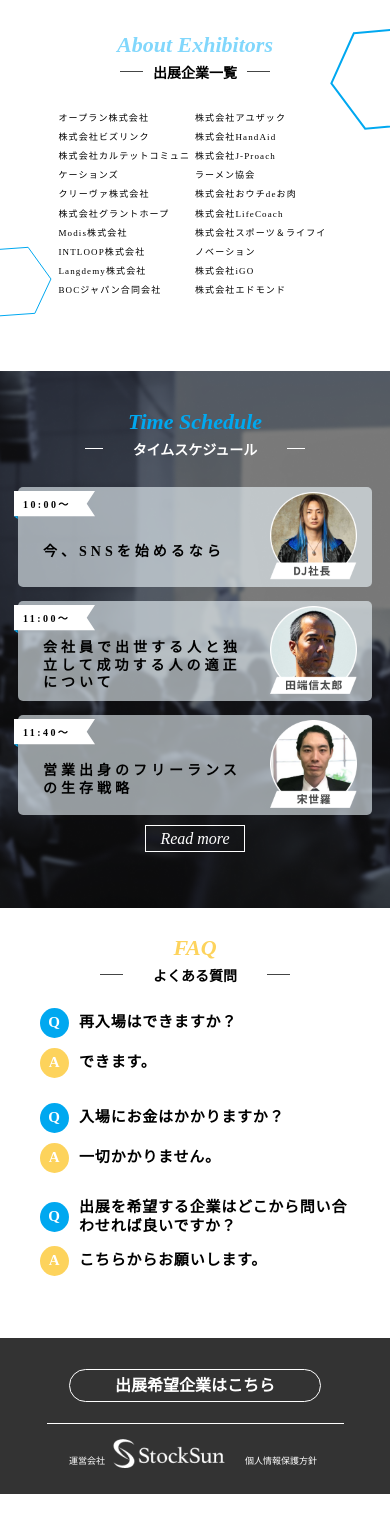
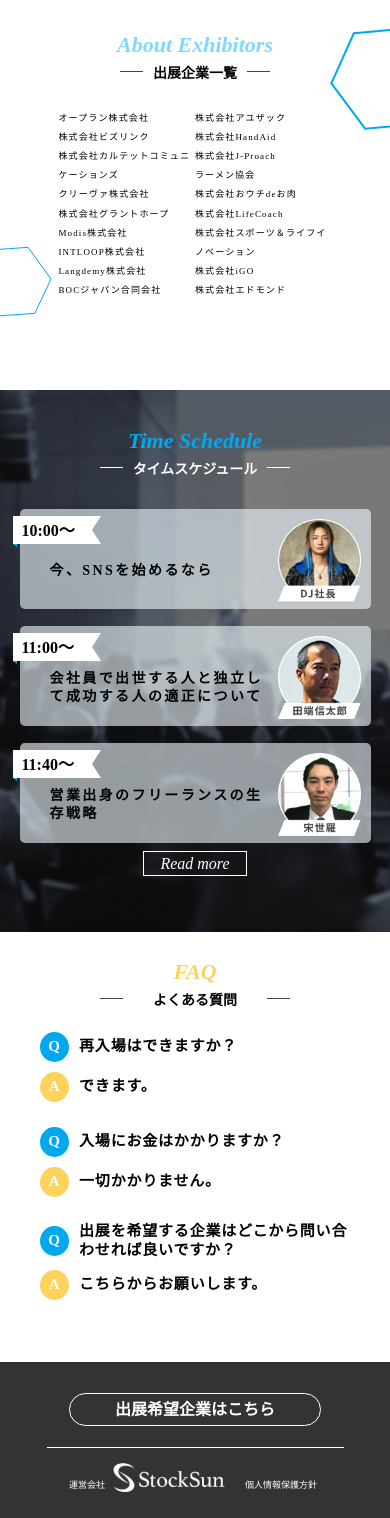
Before and after one commit to watanabe-takaichi/LP_homework6, a PHP site: page / in a window 390 px wide. Shown: the part 2551-4069 px from the top of the page. Before the commit the page ends 4045 px from the top, so only its background shows below. Run offline with PHP 8.4, Linux system fonts and the light colour scheme.

Commit message:
【12回目コミット】 ・タイムスケジュールレスポンシブのレイアウト調整（コードの量を減らす）

```diff
--- a/css/style.css
+++ b/css/style.css
@@ -566,7 +566,7 @@
   border: 1px solid #FFF;
   color: #FFF;
   cursor: pointer;
-  padding: 4px 14px;
+  padding: 3px 16px;
   font-style: italic;
 }
 
@@ -1118,34 +1118,13 @@
   font-size: 14px;
 }
 
-  /* タイムスケジュール */
-.schedule {
-  padding: 86px 0 50px;
-}
-
-.schedule_wrap {
-  margin-top: 42px;
-}
-
+  /*↓↓↓↓↓↓ タイムスケジュール ↓↓↓↓↓↓*/
 .schedule_wrap_card {
   margin-top: 16px;
   padding: 0 8px;
   height: auto;
 }
 
-.schedule_wrap_card_date {
-  background-color: rgba(241, 251, 255, 0.6);
-  border-radius: 5px;
-  padding: 20px;
-  position: relative;
-}
-
-.schedule_wrap_card_date .schedule_img {
-  position: absolute;
-  left: -4px;
-  top: 10px;
-}
-
 .schedule_wrap_card_date p {
   position: absolute;
   left: 5px;
@@ -1153,26 +1132,6 @@
   font-weight: 700;
 }
 
-.schedule_wrap_card_contents_images {
-  height: 130px;
-}
-
-.schedule_wrap_card_contents_images .face_img1 {
-  width:auto;
-  height:auto;
-  max-width:100%;
-  max-height:100%;
-  padding-top: 30px;
-}
-
-.schedule_wrap_card_contents_images .face_img2 {
-  width:auto;
-  height:auto;
-  max-width: 100%;
-  max-height: 85%;
-  padding: 23px 0;
-}
-
 .schedule_wrap_card_contents_detail {
   font-size: 1.2rem;
   margin-top: 10px;
@@ -1180,19 +1139,14 @@
   align-items: center;
   height: 80px;
 }
+
+  /*↑↑↑↑↑↑↑ タイムスケジュール ↑↑↑↑↑↑↑*/
 
 .footer .limit {
   max-width: 960px;
   margin: 0 auto;
   padding: 0;
 }
-
-}
-
-@media screen and (max-width: 980px) {
-  .schedule_wrap_card {
-    width: 30%;
-  }
 }
 
 @media screen and (max-width: 900px) {
@@ -1465,55 +1419,24 @@
 }
 
 
-/* タイムスケジュール */
-.schedule {
-  padding: 86px 0 50px;
-}
-
-.schedule_wrap {
-  margin-top: 42px;
-}
-
+  /*↓↓↓↓↓↓ タイムスケジュール ↓↓↓↓↓↓*/
 .schedule_wrap_card {
-  /* width: 42%; */
   margin-top: 16px;
-  padding: 0 20px;
+  padding: 0 10px;
+  width: 250px;
   height: auto;
 }
 
-.schedule_wrap_card_date {
-  background-color: rgba(241, 251, 255, 0.6);
-  border-radius: 5px;
-  padding: 20px;
-  position: relative;
-}
-
-.schedule_wrap_card_date .schedule_img {
-  position: absolute;
-  left: -4px;
-  top: 10px;
-}
-
 .schedule_wrap_card_contents_images img {
-  width: auto;
-  height: auto;
-  max-width: 100%;
   max-height: 80%;
   padding-top: 23px;
 }
 
 .schedule_wrap_card_contents_images .face_img1 {
-  width:auto;
-  height:auto;
-  max-width:100%;
-  max-height:100%;
-  padding-top: 40px;
+  padding-top: 32px;
 }
 
 .schedule_wrap_card_contents_images .face_img2 {
-  width:auto;
-  height:auto;
-  max-width: 100%;
   max-height: 80%;
   padding: 23px 0 0;
 }
@@ -1580,115 +1502,139 @@
     display: none;
   }
 
-    /* タイムスケジュール */
+/*↓↓↓↓↓↓ タイムスケジュール ↓↓↓↓↓↓*/
 .schedule {
-  padding: 86px 0 50px;
+  padding: 38px 0 20px;
+}
+
+.schedule .subtitle::before,
+.schedule .subtitle::after {
+  background-color: #fff; /* 横線の色 */
+  content: "";
+  height: 1px; /* 横線の高さ */
+  width: 23px; /* 横線の長さ */
+}
+.schedule .subtitle::before {
+  margin-right: 10px; /* 文字との余白 */
+}
+.schedule .subtitle::after {
+  margin-left: 10px; /* 文字との余白 */
 }
 
 .schedule_wrap {
-  margin-top: 42px;
-  max-height: 480px;
+  margin-top: 14px;
+  max-height: 410px;
 }
 
 .schedule_wrap_card {
-  width: 100%;
-  margin-top: 16px;
-  padding: 0 26px;
+  margin: 17px 0 0;
+  padding: 0;
+  width: 90%;
 }
 
 .schedule_wrap_card_date {
-  padding: 15px 10px;
-  position: relative;
+  padding: 0;
 }
 
 .schedule_wrap_card_date .schedule_img {
   position: absolute;
-  left: -4px;
-  top: 10px;
+  left: -7px;
+  top: 7px;
 }
 
 .schedule_wrap_card_date p {
+  left: 2px;
+  top: 8px;
+}
+
+.schedule_wrap_card_contents_images img {
   position: absolute;
-  left: 5px;
-  top: 11px;
-  font-weight: 700;
+  top: -13px;
+  right: 10px;
+  max-width:100%;
+  max-height:85%;
 }
 
 .schedule_wrap_card_contents {
   display: flex;
-  flex-direction: row-reverse;
-  justify-content: space-between;
-  align-items: flex-start;
-}
-
-.schedule_wrap_card_contents_images {
-  height: 90px;
-}
-
-.schedule_wrap_card_contents_images img {
-  width: auto;
-  height: auto;
-  max-width: 100%;
-  max-height: 100%;
-  padding-top: 0;
-}
-
-.schedule_wrap_card_contents_images .face_img1 {
+  align-items: center;
+}
+
+.schedule_wrap_card_contents_detail {
+  margin: 0;
+  padding: 25px 30px 0;
+  display: flex;
+  align-items: center;
+  height: 25px;
+  width: 65%;
+  letter-spacing: 0.15rem;
+  line-height: 1.1rem;
+}
+
+.readMore {
+  display: block;
+  margin: 12px auto 50px;
+}
+
+ .schedule_wrap_card_contents_detail.sp1 {
+  font-size: 14px;
+  font-weight: 700;
+  margin: 0;
+  padding: 30px 15px 10px;
+  height: 60px;
+  width: 40%;
+  letter-spacing: 0.05rem;
+  line-height: 1rem;
+}
+
+
+.schedule_wrap_card_contents_detail.sp2 {
+  font-size: 14px;
+  font-weight: 700;
+  margin: 0;
+  padding: 30px 10px 10px ;
+  display: flex;
+  align-items: center;
+  height: 60px;
+  width: 50%;
+  letter-spacing: 0.05rem;
+  line-height: 1rem;
+}
+
+.schedule_wrap_card_contents_images .face_img1,
+.schedule_wrap_card_contents_images .face_img {
   width:auto;
   height:auto;
   max-width:100%;
-  max-height:100%;
-  padding-top: 0;
-}
-
-.schedule_wrap_card_contents_images .face_img2 {
+  max-height:70%;
+  padding-top: 25px;
+}
+
+.schedule_wrap_card_date .last_description {
+  position: absolute;
+  left: 23px;
+  top: 10px;
+  font-weight: 700;
+  width: 5%;
+}
+
+.schedule_wrap_card_contents_images.images_last {
+  height: 100px;
+}
+
+.schedule_wrap_card_contents_images .face_img3 {
   width:auto;
   height:auto;
-  max-width: 100%;
-  max-height: 100%;
-  padding: 5px;
-}
-
-.schedule_wrap_card_contents_detail {
-  font-size: 0.8rem;
-  margin-top: 10px;
-  display: flex;
-  align-items: center;
-  height: 80px;
-}
-
-.schedule_wrap_card_contents_images.images_last {
-  height: 100px;
-}
-
-.schedule_wrap_card_contents_images .face_img3 {
-  padding-top: 0px;
-}
-
-.exhibitor_list_name {
-  font-size: 10px;
-}
-
-.readMore {
-  display: block;
-  margin: 15px auto;
-}
-
-/* .faq_list {
-  padding-bottom: 40px;
-} */
-
-.faq_list_box {
-  margin: 10px 50px;
-  font-size: 13px;
-}
-
-.footer .limit {
-  max-width: 573px;
-  margin: 0 auto;
-  padding: 0;
-}
-}
+  max-width: 90%;
+  max-height: 70%;
+  padding-top: 5px;
+  top:50%;
+  left: 50%;
+  transform: translate(-50%,-50%);
+}
+/*↑↑↑↑↑↑↑ タイムスケジュール ↑↑↑↑↑↑↑*/
+}
+
 
 @media screen and (max-width: 400px) {
 .main_kv {
@@ -2097,158 +2044,6 @@
   display: none;
 }
 
-/* タイムスケジュール */
-.schedule {
-  padding: 38px 0 25px;
-}
-
-.schedule_wrap {
-  margin-top: 14px;
-  max-height: 400px;
-}
-
-.schedule .subtitle::before,
-.schedule .subtitle::after {
-  background-color: #FFF;/* 横線の色 */
-  content: "";
-  height: 1px; /* 横線の高さ */
-  width: 18px; /* 横線の長さ */
-}
-
-.schedule_wrap_card {
-  width: 100%;
-  margin: 14px 0 0;
-  padding: 0 18px;
-  height: 30%;
-}
-
-.schedule_wrap_card_date {
-  background-color: rgba(241, 251, 255, 0.6);
-  border-radius: 5px;
-  padding: 0 20px;
-  position: relative;
-}
-
-.schedule_wrap_card_date .schedule_img {
-  position: absolute;
-  left: -4px;
-  top: 4px;
-  width:auto;
-  height:auto;
-  max-width:23%;
-  max-height:60%;
-}
-
-.schedule_wrap_card_date p {
-  position: absolute;
-  left: 5px;
-  top: 9px;
-  font-weight: 700;
-  font-size: 10px;
-  letter-spacing: 0.15rem;
-}
-
-.schedule_wrap_card_contents_images {
-  height: 100px;
-}
-
-.schedule_wrap_card_contents_images img {
-  position: absolute;
-  top: 5px;
-  right: 15px;
-  width:auto;
-  height:auto;
-  max-width:100%;
-  max-height:90%;
-}
-
-.schedule_wrap_card_contents_detail {
-  font-size: 14px;
-  font-weight: 700;
-  margin: 0;
-  padding: 35px 5px 0;
-  display: flex;
-  align-items: center;
-  height: 60px;
-  width: 65%;
-  letter-spacing: 0.25rem;
-  line-height: 1.1rem;
-}
-
-.contents_wrap {
-  width: 100%;
-}
-
-.readMore {
-  display: block;
-  margin: 15px auto;
-}
-
-.schedule_wrap_card_contents_detail.sp1 {
-  font-size: 14px;
-  font-weight: 700;
-  margin: 0;
-  padding: 30px 0 10px;
-  display: flex;
-  align-items: center;
-  height: 60px;
-  width: 45%;
-  letter-spacing: 0.25rem;
-  line-height: 1.1rem;
-}
-
-.schedule_wrap_card_contents_detail.sp2 {
-  font-size: 14px;
-  font-weight: 700;
-  margin: 0;
-  padding: 30px 0 10px;
-  display: flex;
-  align-items: center;
-  height: 60px;
-  width: 55%;
-  letter-spacing: 0.25rem;
-  line-height: 1.1rem;
-}
-
-.schedule_wrap_card_contents_images .face_img1 {
-  width:auto;
-  height:auto;
-  max-width:50%;
-  max-height:100%;
-  padding: 10px 0;
-}
-
-.schedule_wrap_card_contents_images .face_img2 {
-  width:auto;
-  height:auto;
-  max-width: 42%;
-  max-height: 100%;
-  padding: 10px 0;
-}
-
-.schedule_wrap_card_date .last_description {
-  position: absolute;
-  left: 23px;
-  top: 10px;
-  font-weight: 700;
-  width: 5%;
-}
-
-.schedule_wrap_card_contents_images.images_last {
-  height: 100px;
-}
-
-.schedule_wrap_card_contents_images .face_img3 {
-  width:auto;
-  height:auto;
-  max-width: 90%;
-  max-height: 70%;
-  padding-top: 5px;
-  top:50%;
-  left: 50%;
-  transform: translate(-50%,-50%);
-}
-
 /* よくある質問 */
 .faq {
   padding: 27px 0 50px;
```
Also changed, not shown: other parts of css/style.css (+35 -18 lines).
